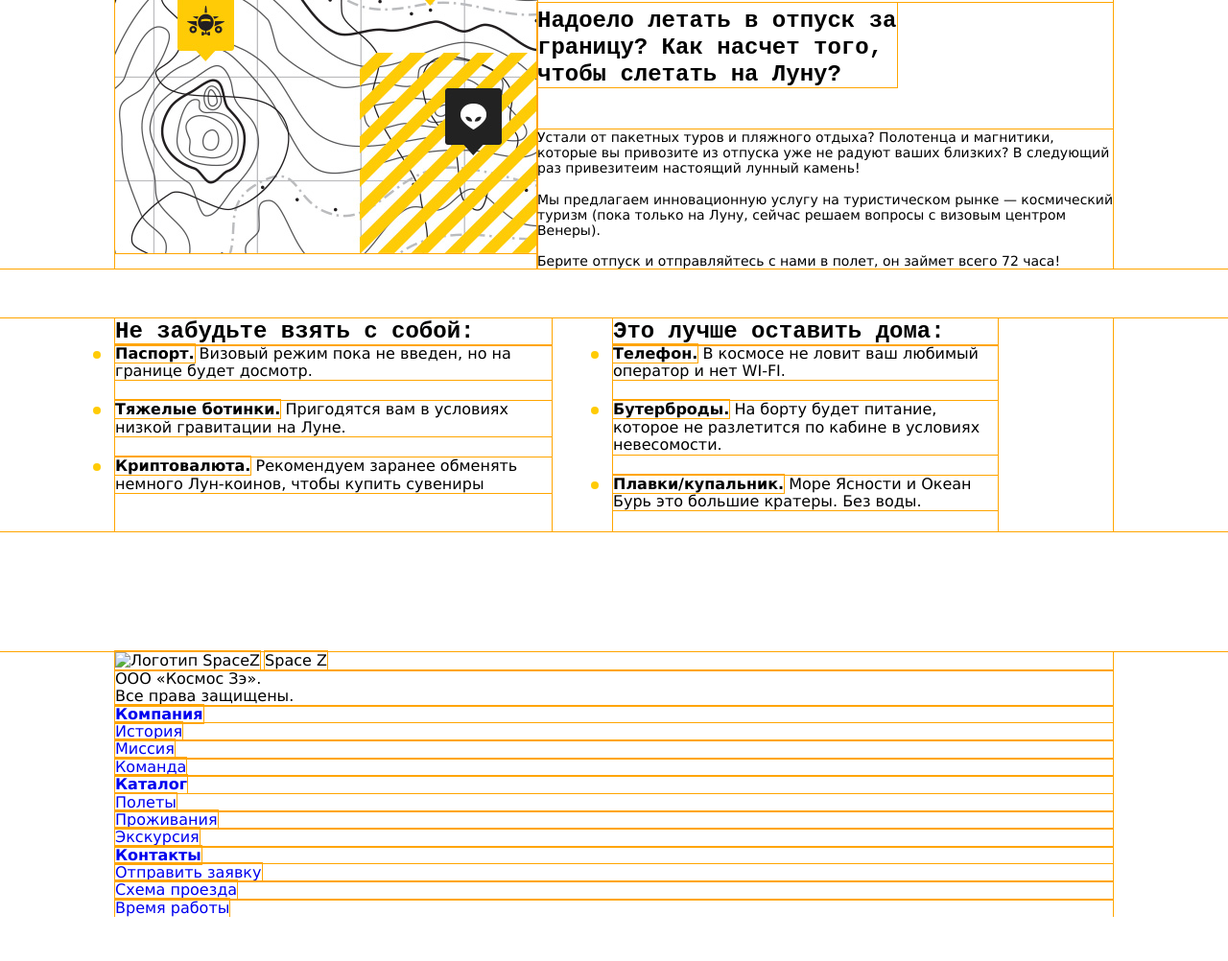
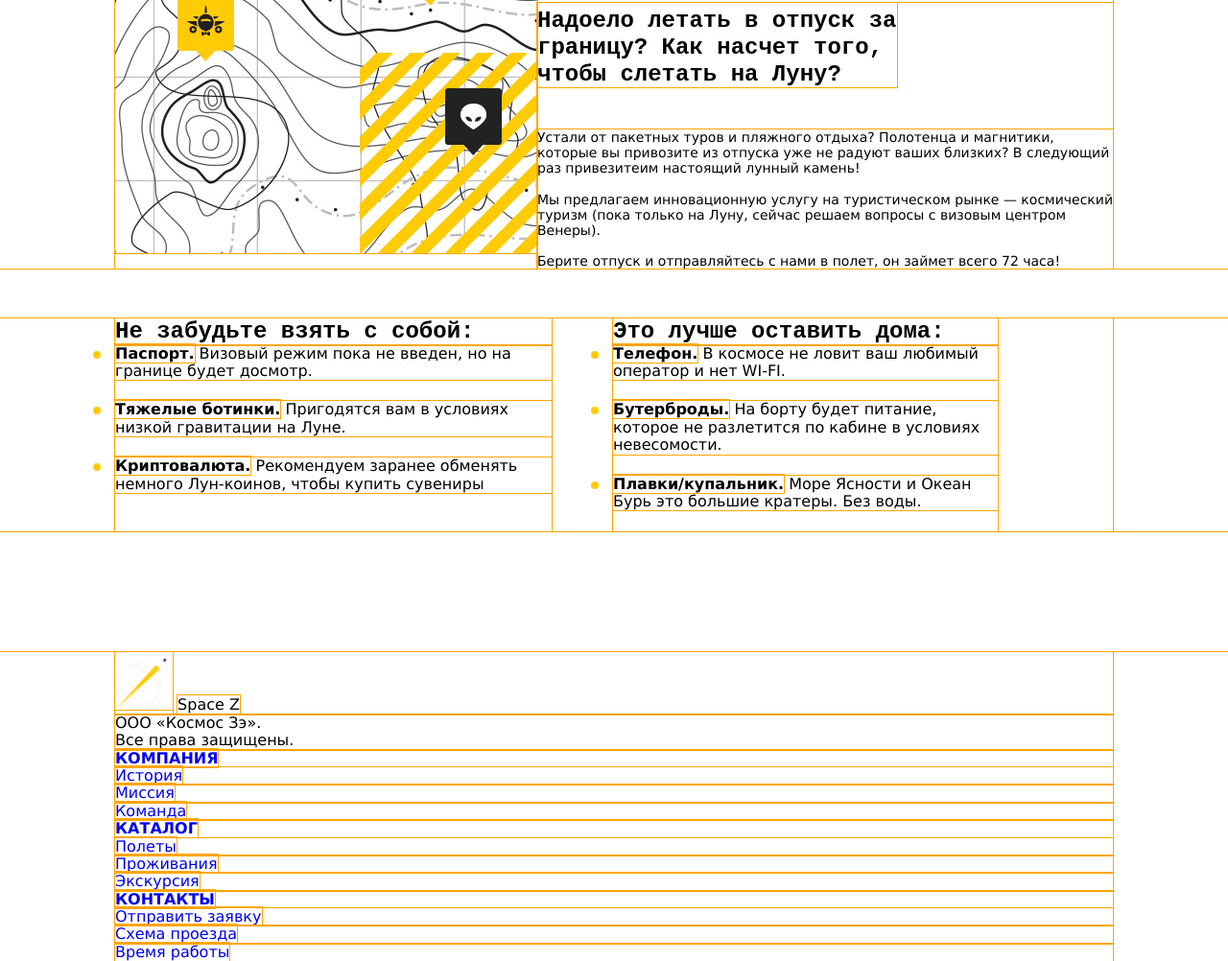
Before and after one commit to mermakowich/spaceZZZ, a plain HTML site: page index.html in a window 1280 px wide. Shown: the part 1068-2070 px from the top of the page at 96% size. Before the commit the page ends 2024 px from the top, so only its background shows below. Drawn offline with nearby package versions, Linux system fonts and the light colour scheme.

Commit message:
Update index.html

```diff
--- a/index.html
+++ b/index.html
@@ -100,7 +100,7 @@
         <div class="container footer-columns-container">
             <div class="left-column">
                 <p class="logo-container">
-                    <a class="logo"><img src="img/logo 1.png" alt="Логотип SpaceZ" width="60" height="60"></a>
+                    <a class="logo"><img src="images/logo 1.png" alt="Логотип SpaceZ" width="60" height="60"></a>
                     <span class="company-title">Space Z</span>
                 </p>
                 <p class="copyrights">
@@ -111,7 +111,7 @@
             <div class="right-column">
                 <ul class="footer-menu">
                     <li>
-                        <a class="footer-submenu-title" href="#"><b>Компания</b></a>
+                        <a class="footer-submenu-title" href="#"><b>КОМПАНИЯ</b></a>
                         <ul class="footer-submenu">
                             <li><a href="#">История</a></li>
                             <li><a href="#">Миссия</a></li>
@@ -119,7 +119,7 @@
                         </ul>
                     </li>
                     <li>
-                        <a class="footer-submenu-title" href="#"><b>Каталог</b></a>
+                        <a class="footer-submenu-title" href="#"><b>КАТАЛОГ</b></a>
                         <ul class="footer-submenu">
                             <li><a href="#">Полеты</a></li>
                             <li><a href="#">Проживания</a></li>
@@ -127,7 +127,7 @@
                         </ul>
                     </li>
                     <li>
-                        <a class="footer-submenu-title" href="#"><b>Контакты</b></a>
+                        <a class="footer-submenu-title" href="#"><b>КОНТАКТЫ</b></a>
                         <ul class="footer-submenu">
                             <li><a href="#">Отправить заявку</a></li>
                             <li><a href="#">Схема проезда</a></li>
```
